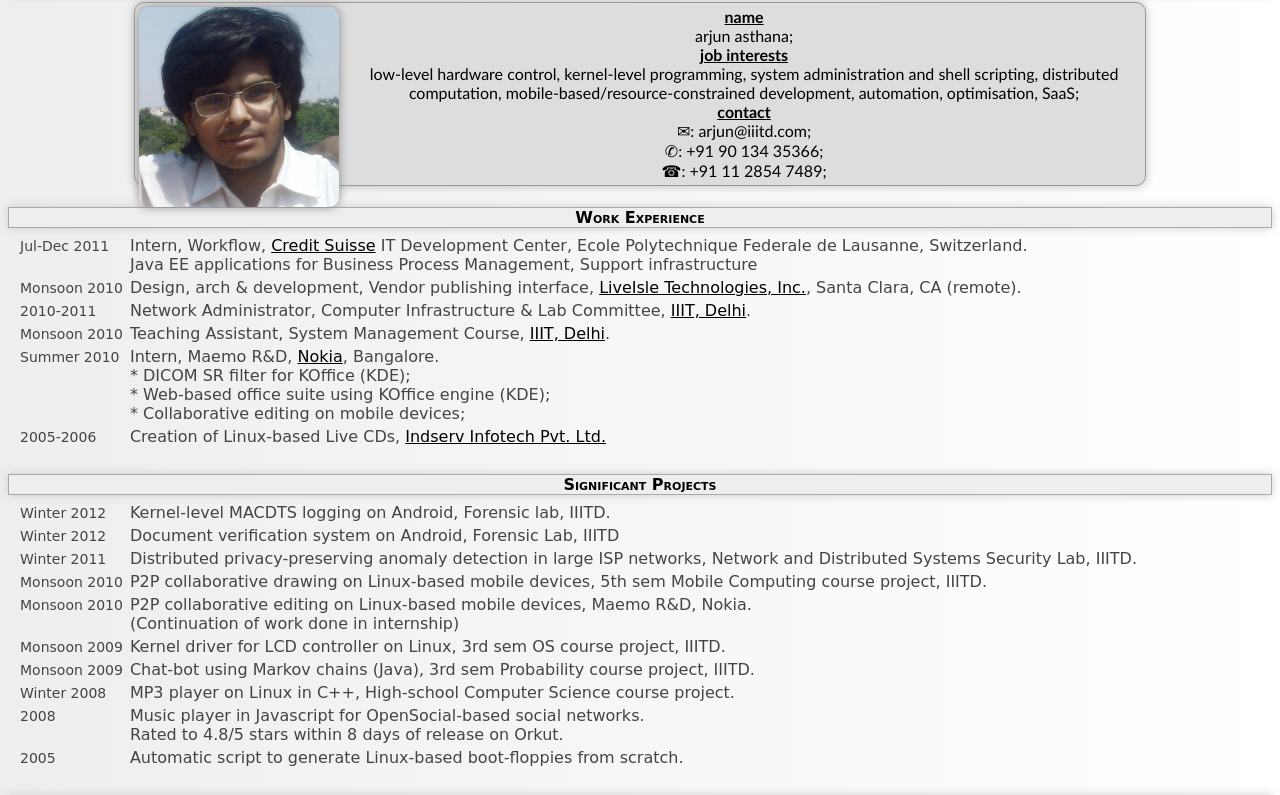
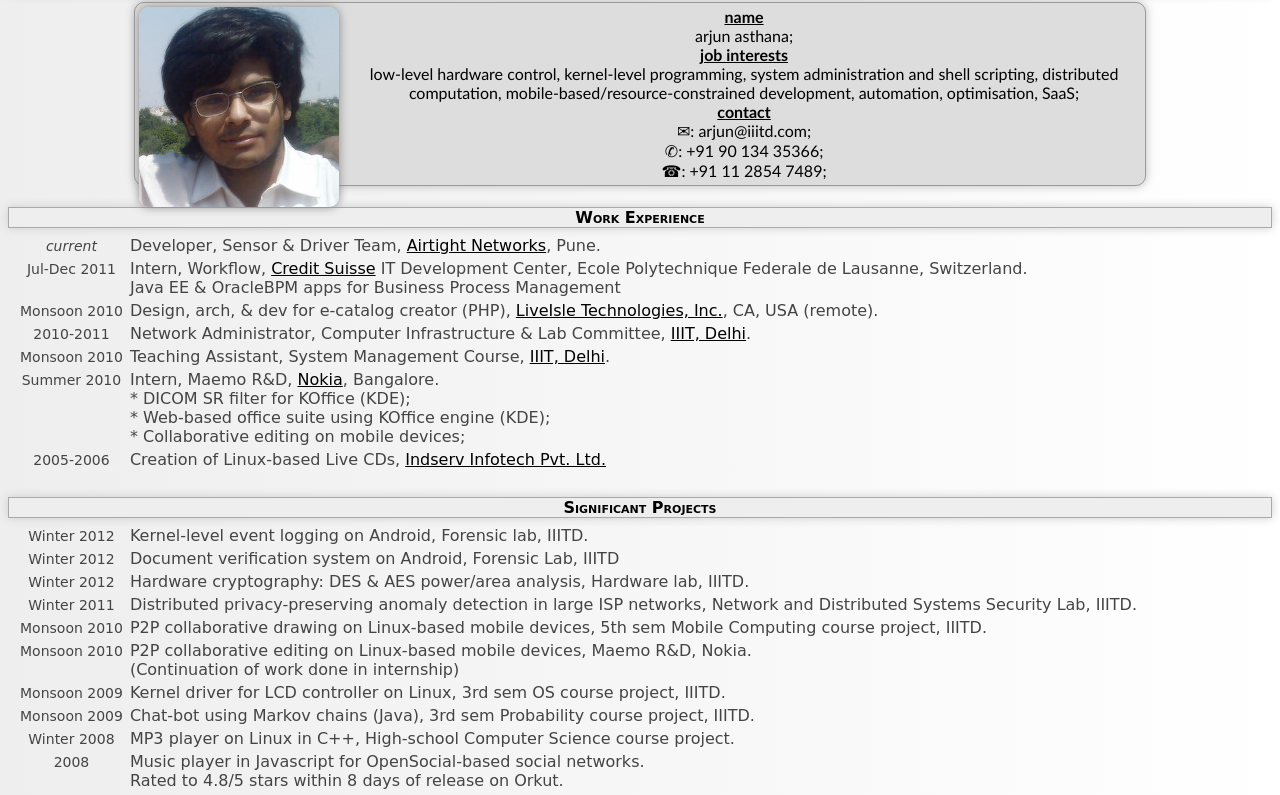
Before and after one commit to guzt/cv, a plain HTML site: page cv.html in a window 1280 px wide. Shown: the part 43-838 px from the top of the page. Drawn offline with Linux system fonts and the light colour scheme.

Commit message:
minor changes

```diff
--- a/cv.css
+++ b/cv.css
@@ -199,6 +199,7 @@ body {
 	font-size: 14px;
 	white-space: nowrap;
 	padding-right: 0.5ex;
+	text-align: center;
 }
 
 .resumeContent .section .subsection {
@@ -209,7 +210,7 @@ body {
 	content: attr(title) ":";
 	color: #000;
 	padding-right: 1ex;
-	margin-left: -1.5ex;
+	margin-left: -1ex;
 }
 
 .resumeContent .publication {
--- a/cv.html
+++ b/cv.html
@@ -9,6 +9,9 @@
 		<div class="resumeHeader">
 			<span class="name">Arjun Asthana</span>
 			<span class="icons">
+				<a href="http://github.com/guzt/">
+					<img src="github.png" id="github-ico" />
+				</a>
 				<a href="http://in.linkedin.com/in/arjunasthana/">
 					<img src="in.png" id="in-ico" />
 				</a>
@@ -47,11 +50,14 @@
 			<div class="section" title="Work Experience">
 				<table>
 					<tr>
+						<td class="date"><i>current</i></td>
+						<td class="value">Developer, Sensor &amp; Driver Team, <em>Airtight Networks</em>, Pune.</td>
+					</tr><tr>
 						<td class="date">Jul-Dec 2011</td>
-						<td class="value">Intern, Workflow, <em>Credit Suisse</em> IT Development Center, Ecole Polytechnique Federale de Lausanne, Switzerland.<br />Java EE applications for Business Process Management, Support infrastructure</td>
+						<td class="value">Intern, Workflow, <em>Credit Suisse</em> IT Development Center, Ecole Polytechnique Federale de Lausanne, Switzerland. <span class="screen"><br /></span>Java EE &amp; OracleBPM apps for Business Process Management</td>
 					</tr><tr>
 						<td class="date">Monsoon 2010</td>
-						<td class="value">Design, arch &amp; development, Vendor publishing interface, <em>LiveIsle Technologies, Inc.</em>, Santa Clara, CA (remote).</td>
+						<td class="value">Design, arch, &amp; dev for e-catalog creator (PHP), <em>LiveIsle Technologies, Inc.</em>, CA, USA (remote).</td>
 					</tr><tr class="screen">
 						<td class="date">2010-2011</td>
 						<td class="value">Network Administrator, Computer Infrastructure &amp; Lab Committee, <em>IIIT, Delhi</em>.</td>
@@ -60,7 +66,7 @@
 						<td class="value">Teaching Assistant, System Management Course, <em>IIIT, Delhi</em>.</td>
 					</tr><tr>
 						<td class="date">Summer 2010</td>
-						<td class="value">Intern, Maemo R&amp;D, <em>Nokia</em>, Bangalore.<span class="screen"><br />* DICOM SR filter for KOffice (KDE);<br />* Web-based office suite using KOffice engine (KDE);<br />* Collaborative editing on mobile devices;</span><span class="print"><br />Linux-based mobile applications in C++</span></td>
+						<td class="value">Intern, Maemo R&amp;D, <em>Nokia</em>, Bangalore. <span class="screen"><br />* DICOM SR filter for KOffice (KDE);<br />* Web-based office suite using KOffice engine (KDE);<br />* Collaborative editing on mobile devices;</span><span class="print">Linux-based mobile applications in C++</span></td>
 					</tr><tr>
 						<td class="date">2005-2006</td>
 						<td class="value">Creation of Linux-based Live CDs, <em>Indserv Infotech Pvt. Ltd.</em></td>
@@ -71,10 +77,13 @@
 				<table>
 					<tr>
 						<td class="date">Winter 2012</td>
-						<td class="value">Kernel-level MACDTS logging on Android, Forensic lab, IIITD.</td>
+						<td class="value">Kernel-level event logging on Android, Forensic lab, IIITD.</td>
 					</tr><tr>
 						<td class="date">Winter 2012</td>
 						<td class="value">Document verification system on Android, Forensic Lab, IIITD</td>
+					</tr><tr>
+						<td class="date">Winter 2012</td>
+						<td class="value">Hardware cryptography: DES &amp; AES power/area analysis, Hardware lab, IIITD.</td>
 					</tr><tr>
 						<td class="date">Winter 2011</td>
 						<td class="value">Distributed privacy-preserving anomaly detection in large ISP networks, Network and Distributed Systems Security Lab, IIITD.</td>
@@ -137,8 +146,8 @@
 			</div>
 			<div class="section" title="Languages">
 					<div class="subsection" title="Preferred">Shell, C, Java</div>
-					<div class="subsection" title="Used">C++ (with Boost &amp; QT), C (with POSIX extns), Shell, Java (ME, SE, EE, Android), HTML5 (CSS, JavaScript), PHP, Perl, VHDL, Verilog, MIPS32 Assembly, MATLAB, Python</div>
-					<div class="subsection" title="Learning">Ruby, Scala, CUDA C, LISP, Haskell</div>
+					<div class="subsection" title="Used">C++ (with Boost &amp; QT), C (with POSIX extns), Shell, Java (ME, SE, EE, Android), HTML5 (CSS, JavaScript), PHP, Perl, VHDL, Verilog, MIPS32 Assembly, MATLAB, Python, Ruby</div>
+					<div class="subsection" title="Learning">CUDA C, LISP, Rust</div>
 			</div>
 			<div class="section screen" title="Research Interests">
 				<table>
```
Also changed, not shown: github.png (added).
